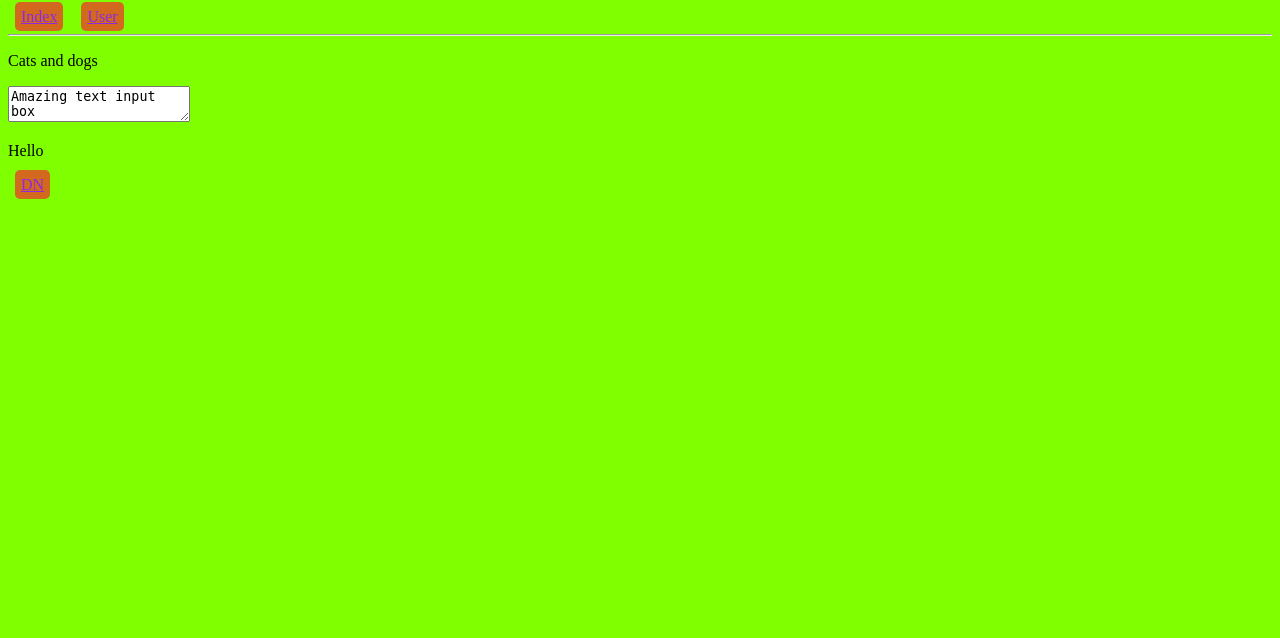
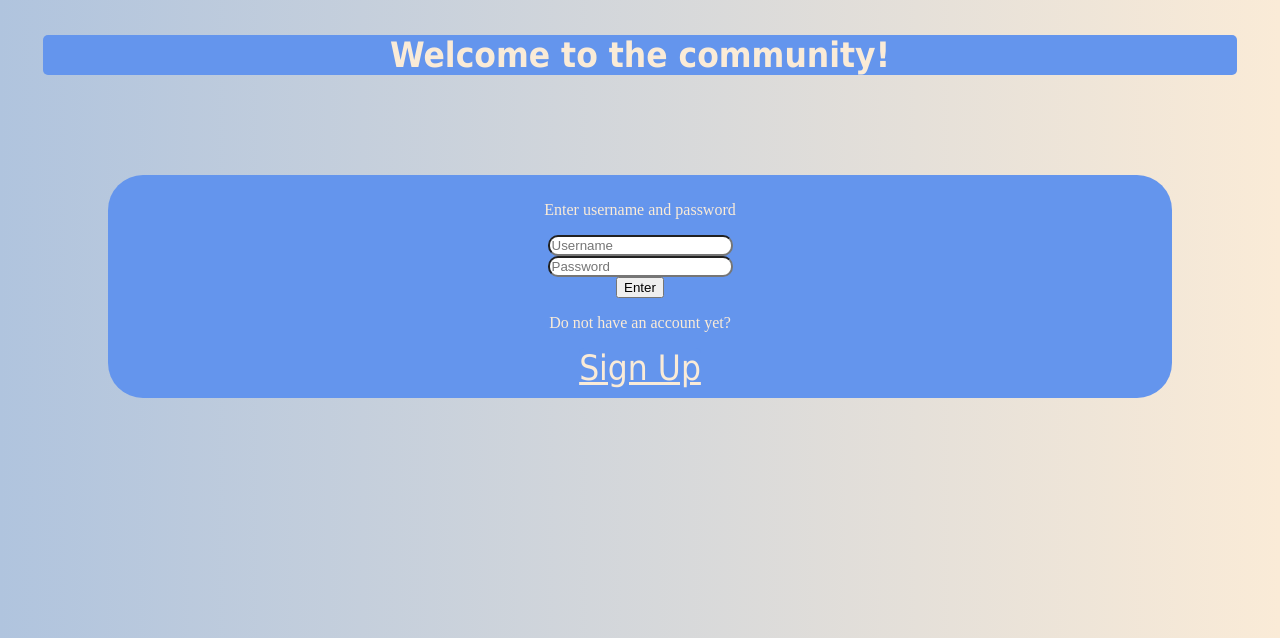
Before and after one commit to GostaCarlstrand/chat_server_group_2, a Flask app: page /authenticate in a window 1280 px wide. Shown: the top 638 px of the page. Run offline with Flask 2, Linux system fonts and the light colour scheme.

Commit message:
Working on login

```diff
--- a/app.py
+++ b/app.py
@@ -6,6 +6,11 @@
 @app.get('/authenticate')
 def authenticate():
     return render_template("authenticate.html")
+
+
+@app.get('/create_user')
+def user_post():
+    return render_template("create_user.html")
 
 
 @app.get('/authenticate/login')
@@ -18,6 +23,5 @@
     return render_template("create_user.html")
 
 
-@app.post('/authenticate')
-def user_post():
-    return redirect(url_for('user_get'))
+if __name__ == "__main__":
+    app.run(port=6842)
--- a/static/css/main.css
+++ b/static/css/main.css
@@ -1,11 +1,46 @@
+title{
+    font-size: 35px;
+    color: black;
+}
+
+h1{
+    text-align: center;
+    border-radius: 5px;
+    margin: 35px;
+    font-family: Tahoma, sans-serif;
+    font-size: 35px;
+    color: antiquewhite;
+    backdrop-filter: blur();
+    background-color: cornflowerblue;
+    animation-delay: initial;
+}
 body {
-background-color: chartreuse;
+background-image: linear-gradient(to right, lightsteelblue,antiquewhite);
+
+}
+div {
+    text-align: center;
+    padding: 10px;
+    margin: 100px;
 }
 a {
-margin: 7px;
-text-shadow: aqua;
-color: blueviolet;
-background-color: chocolate;
-padding: 6px;
-border-radius: 5px;
+    text-align: center;
+    border-radius: 5px;
+    margin: 35px;
+    font-family: Tahoma, sans-serif;
+    font-size: 35px;
+    color: antiquewhite;
+    backdrop-filter: blur();
+    background-color: cornflowerblue;
+    animation-delay: initial;
 }
+.log-in-box{
+    color: antiquewhite;
+    background-color: cornflowerblue;
+    text-align: center;
+    border-radius: 35px;
+}
+.log-in-text {
+    color: gray;
+    border-radius: 10px;
+}
--- a/static/source.js
+++ b/static/js/source.js
@@ -1,3 +1,4 @@
 function changeText() {
     document.getElementById("main-heading").innerHTML = "New text";
+
 }
--- a/templates/authenticate.html
+++ b/templates/authenticate.html
@@ -1,10 +1,29 @@
 {% extends "base-template.html" %}
 {% block title %}
-    User page
+    Start page
+{% endblock %}
+{% block headline %}
+    <h1>Welcome to the community!</h1>
 {% endblock %}
 {% block content %}
-    <p>Cats and dogs</p>
-    <textarea>Amazing text input box</textarea>
-    <p> Hello {{ name }}</p>
-    <a href="https://dn.se">DN</a>
+    <div class="log-in-box">
+        <p> Enter username and password </p>
+        <form class = "log-in-form" action="/authenticate/login" method="post">
+            <input class = "log-in-text" type="text" name="user_name" placeholder="Username" />
+            <br/>
+
+            <input class = "log-in-text" type="text" name="password" placeholder="Password" />
+            <br/>
+            <input type="submit" value="Enter">
+        </form>
+        <p> Do not have an account yet?</p>
+        <a href="/create_user"> Sign Up </a>
+
+    </div>
+
 {% endblock %}
+
+{% block scripts %}
+    <script src="{{ url_for('static', filename='js/source.js') }}"></script>
+
+{% endblock %}
--- a/templates/base-template.html
+++ b/templates/base-template.html
@@ -3,15 +3,13 @@
 <head>
     <meta charset="UTF-8">
     <title>{%  block title %}{% endblock %}</title>
+    <h1>{% block headline %}{% endblock %}</h1>
     <link rel="stylesheet" href="{{ url_for('static', filename='css/main.css') }}" />
+
 </head>
 <body>
-    <a href="/">Index</a>
-    <a href="/user">
-        User
-    </a>
-    <hr />
     {% block content %}
+
     {% endblock %}
 
     {% block scripts %}
--- a/templates/login.html
+++ b/templates/login.html
@@ -1,7 +1,7 @@
 {% extends "base-template.html" %}
 
 {% block content %}
-    <h1 id="main-heading">Woop woop</h1>
+    <h1 id="main-heading">Log in</h1>
     <p> Hello {{ name }}</p>
     <p>Your friends are: </p>
     <ul>
```
